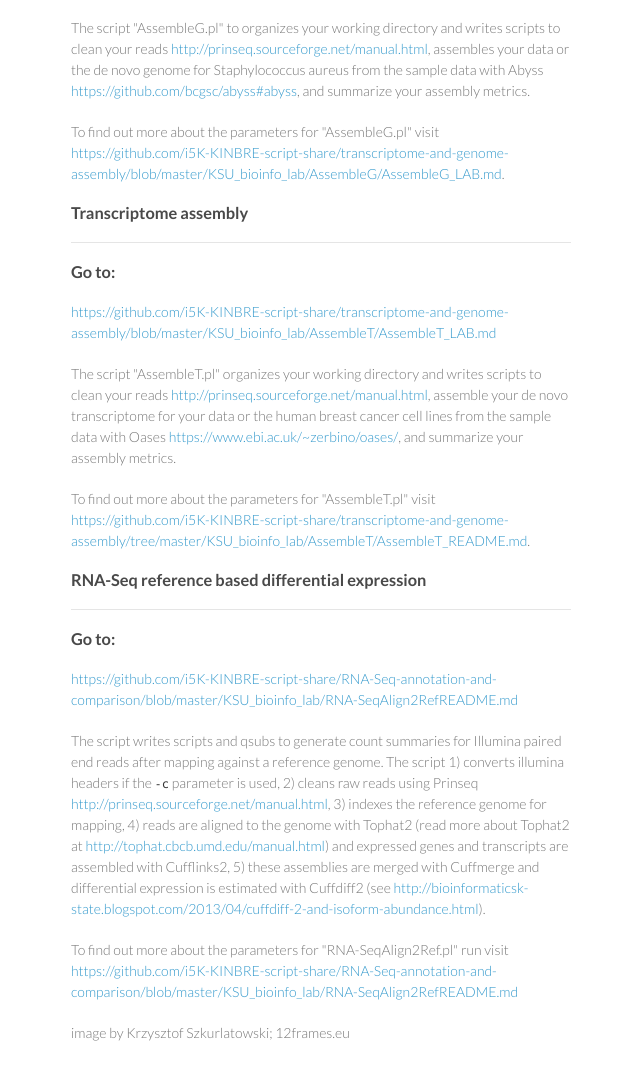
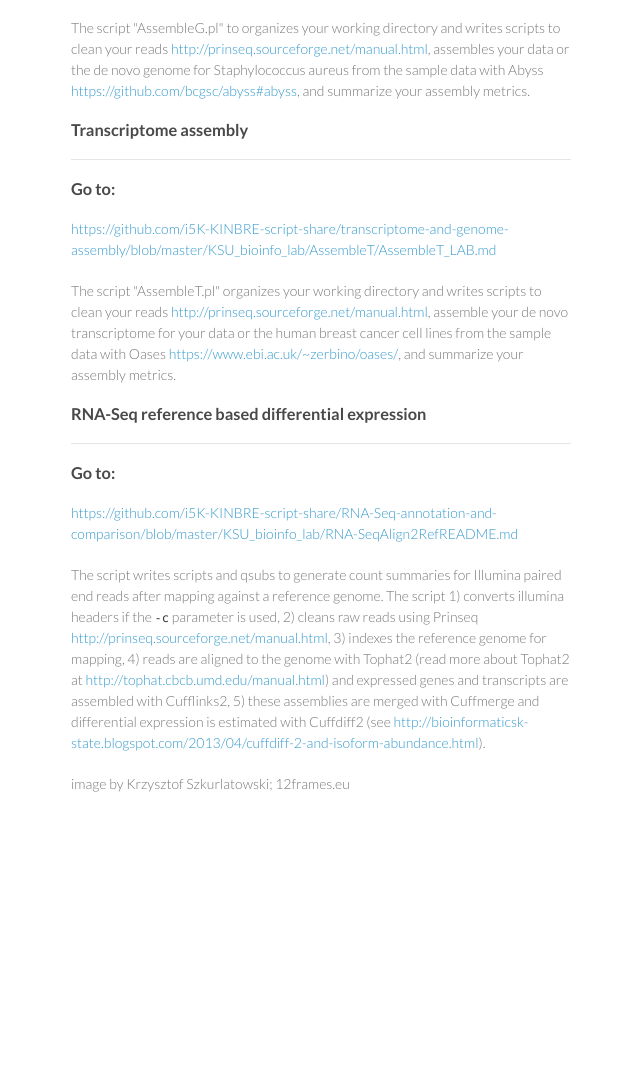
Before and after one commit to i5K-KINBRE-script-share/transcriptome-and-genome-assembly, a plain HTML site: page index.html in a window 1280 px wide. Shown: the part 1020-2100 px from the top of the page, without its empty margins (499-1139 px from the left). After the commit the page ends 1884 px from the top, so only its background shows below. Drawn offline with Linux system fonts and the light colour scheme.

```diff
--- a/index.html
+++ b/index.html
@@ -53,8 +53,6 @@
 
 <p>The script "AssembleG.pl" to organizes your working directory and writes scripts to clean your reads <a href="http://prinseq.sourceforge.net/manual.html">http://prinseq.sourceforge.net/manual.html</a>, assembles your data or the de novo genome for Staphylococcus aureus from the sample data with Abyss <a href="https://github.com/bcgsc/abyss#abyss">https://github.com/bcgsc/abyss#abyss</a>, and summarize your assembly metrics.</p>
 
-<p>To find out more about the parameters for "AssembleG.pl" visit <a href="https://github.com/i5K-KINBRE-script-share/transcriptome-and-genome-assembly/blob/master/KSU_bioinfo_lab/AssembleG/AssembleG_LAB.md">https://github.com/i5K-KINBRE-script-share/transcriptome-and-genome-assembly/blob/master/KSU_bioinfo_lab/AssembleG/AssembleG_LAB.md</a>.</p>
-
 <h3>
 <a name="transcriptome-assembly" class="anchor" href="#transcriptome-assembly"><span class="octicon octicon-link"></span></a>Transcriptome assembly</h3>
 
@@ -65,8 +63,6 @@
 
 <p>The script "AssembleT.pl" organizes your working directory and writes scripts to clean your reads <a href="http://prinseq.sourceforge.net/manual.html">http://prinseq.sourceforge.net/manual.html</a>, assemble your de novo transcriptome for your data or the human breast cancer cell lines from the sample data with Oases <a href="https://www.ebi.ac.uk/%7Ezerbino/oases/">https://www.ebi.ac.uk/~zerbino/oases/</a>, and summarize your assembly metrics.</p>
 
-<p>To find out more about the parameters for "AssembleT.pl" visit  <a href="https://github.com/i5K-KINBRE-script-share/transcriptome-and-genome-assembly/tree/master/KSU_bioinfo_lab/AssembleT/AssembleT_README.md">https://github.com/i5K-KINBRE-script-share/transcriptome-and-genome-assembly/tree/master/KSU_bioinfo_lab/AssembleT/AssembleT_README.md</a>.</p>
-
 <h3>
 <a name="rna-seq-reference-based-differential-expression" class="anchor" href="#rna-seq-reference-based-differential-expression"><span class="octicon octicon-link"></span></a>RNA-Seq reference based differential expression</h3>
 
@@ -76,8 +72,6 @@
 <p><a href="https://github.com/i5K-KINBRE-script-share/RNA-Seq-annotation-and-comparison/blob/master/KSU_bioinfo_lab/RNA-SeqAlign2RefREADME.md">https://github.com/i5K-KINBRE-script-share/RNA-Seq-annotation-and-comparison/blob/master/KSU_bioinfo_lab/RNA-SeqAlign2RefREADME.md</a></p>
 
 <p>The script writes scripts and qsubs to generate count summaries for Illumina paired end reads after mapping against a reference genome. The script 1) converts illumina headers if the <code>-c</code> parameter is used, 2) cleans raw reads using Prinseq <a href="http://prinseq.sourceforge.net/manual.html">http://prinseq.sourceforge.net/manual.html</a>, 3) indexes the reference genome for mapping, 4) reads are aligned to the genome with Tophat2 (read more about Tophat2 at <a href="http://tophat.cbcb.umd.edu/manual.html">http://tophat.cbcb.umd.edu/manual.html</a>) and expressed genes and transcripts are assembled with Cufflinks2, 5) these assemblies are merged with Cuffmerge and differential expression is estimated with Cuffdiff2 (see <a href="http://bioinformaticsk-state.blogspot.com/2013/04/cuffdiff-2-and-isoform-abundance.html">http://bioinformaticsk-state.blogspot.com/2013/04/cuffdiff-2-and-isoform-abundance.html</a>).</p>
-
-<p>To find out more about the parameters for "RNA-SeqAlign2Ref.pl" run visit <a href="https://github.com/i5K-KINBRE-script-share/RNA-Seq-annotation-and-comparison/blob/master/KSU_bioinfo_lab/RNA-SeqAlign2RefREADME.md">https://github.com/i5K-KINBRE-script-share/RNA-Seq-annotation-and-comparison/blob/master/KSU_bioinfo_lab/RNA-SeqAlign2RefREADME.md</a></p>
 
 <p>image by Krzysztof Szkurlatowski; 12frames.eu</p>
       </section>
```
Also changed, not shown: params.json (+1 -1 lines).
